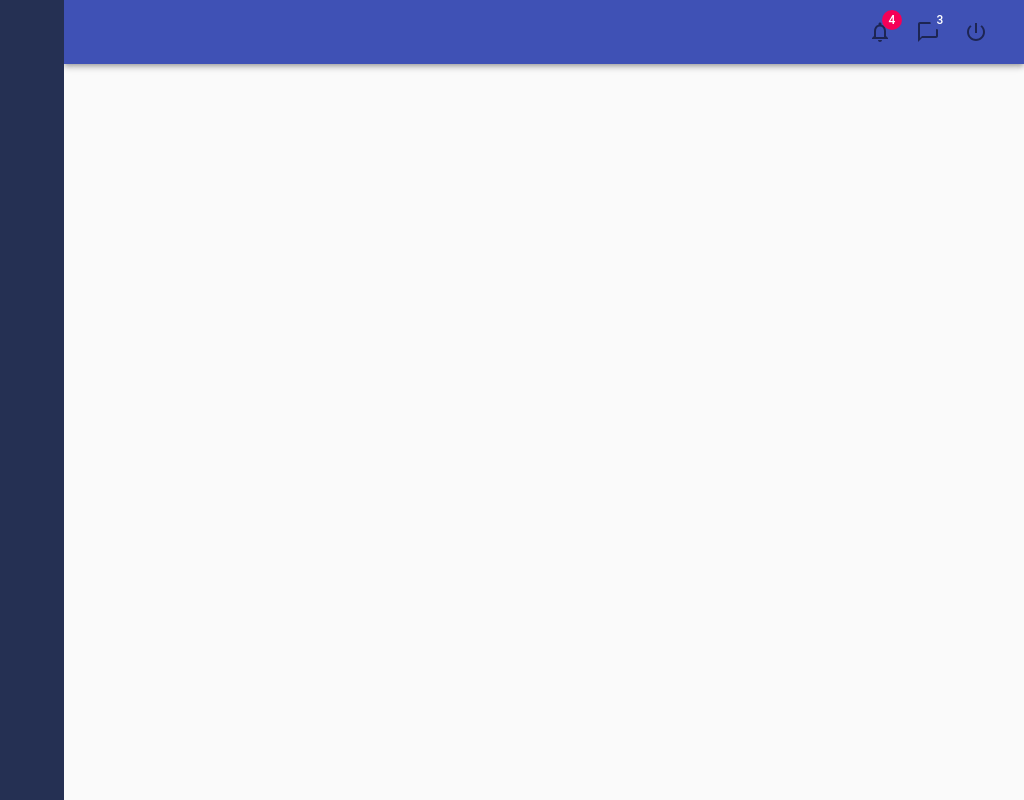
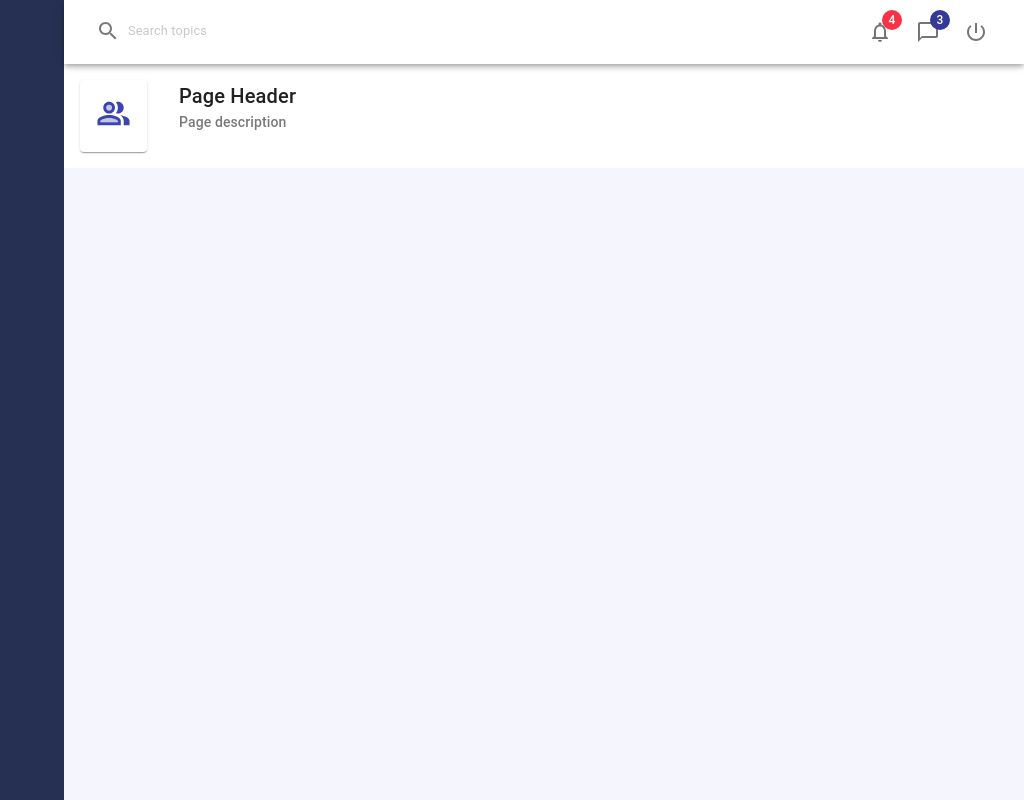
Before and after one commit to jhonnybaltros/React-System-With-MaterialUi, a React (Create React App) app: page / in a window 1280 px wide. Shown: the whole page, without its empty margins (256-1280 px from the left). Built offline with nearby package versions, Linux system fonts and the light colour scheme.

Commit message:
Appbar and PageHeader

```diff
--- a/src/App/App.js
+++ b/src/App/App.js
@@ -1,8 +1,28 @@
 import React from 'react';
 import './App.css';
 import SideMenu from '../Components/SideMenu';
-import { CssBaseline, makeStyles } from '@material-ui/core';
+import { createMuiTheme, CssBaseline, makeStyles, ThemeProvider } from '@material-ui/core';
 import Header from '../Components/Header';
+import PageHeader from '../Components/PageHeader';
+import PeopleOutlineTwoToneIcon  from '@material-ui/icons/PeopleAltTwoTone';
+
+
+const theme = createMuiTheme({
+  palette:{
+    primary:{
+      main:"#333996",
+      light:"#3c44b126"
+  },
+  secondary:{
+    main:"#f83245",
+    light:"#f8324526"
+    },
+    background: {
+      default:"#f4f5fd"
+    }
+  }
+})
+
 
 const useStyles = makeStyles({
   appMain:{
@@ -15,13 +35,18 @@ function App() {
   const classes = useStyles();
 
   return (
-    <>
+    <ThemeProvider theme={theme}>
    <SideMenu />
     <div className={classes.appMain}>
       <Header />
+      <PageHeader
+      title="Page Header"
+      subtitle="Page description"
+      icon = {<PeopleOutlineTwoToneIcon fontSize="large" />}
+      />
     </div>
     <CssBaseline />
-    </>
+    </ThemeProvider>
   );
 }
 
--- a/src/Components/Header.js
+++ b/src/Components/Header.js
@@ -1,28 +1,54 @@
-import { AppBar, Badge, Grid, InputBase, IconButton, Toolbar } from '@material-ui/core'
+import { AppBar, Badge, Grid, InputBase, IconButton, Toolbar, makeStyles } from '@material-ui/core'
 import React from 'react'
 import NotificationsNoneIcon from '@material-ui/icons/NotificationsNone'
 import ChatBubbleOutlineIcon  from '@material-ui/icons/ChatBubbleOutline'
 import PowerSettingsNewIcon  from '@material-ui/icons/PowerSettingsNew'
+import SearchIcon  from '@material-ui/icons/Search'
 
+const useStyles = makeStyles(theme =>({
+    root: {
+        backgroundColor: '#fff',
+        transform:'translateZ(0)'
+    },
+    searchInput:{
+        opacity: '0.6',
+        padding: `0px ${theme.spacing(1)}px`,
+        fontSize: '0.8rem',
+        '&:hover':{
+            backgroundColor:'#f2f2f2'
+        },
+        '& .MuiSvgIcon-root' :{
+            marginRight:theme.spacing(1)
+        },
+    }
+}))
 export default function Header() {
+
+    const classes = useStyles();
+
     return (
-       <AppBar position="static">
+       <AppBar position="static" className={classes.root}>
 
            <Toolbar>
-        <Grid container>
+        <Grid container
+        alignItems='center'>
             <Grid item>
-                <InputBase />
+                <InputBase
+                placeholder="Search topics"
+                className={classes.searchInput}
+                startAdornment={<SearchIcon fonsize='small' />}
+                />
             </Grid>
             <Grid item sm></Grid>
             <Grid item>
                 <IconButton>
                     <Badge badgeContent={4} color="secondary">
-                        <NotificationsNoneIcon />
+                        <NotificationsNoneIcon fonsize='small' />
                     </Badge>
                 </IconButton>
                 <IconButton>
                     <Badge badgeContent={3} color="primary">
-                        <ChatBubbleOutlineIcon />
+                        <ChatBubbleOutlineIcon fonsize='small' />
                     </Badge>
                 </IconButton>
                 <IconButton>
--- /dev/null
+++ b/src/Components/PageHeader.js
@@ -0,0 +1,50 @@
+import React from 'react'
+import { Paper, Card, Typography, makeStyles } from '@material-ui/core'
+
+const useStyles = makeStyles(theme =>({
+    root:{
+        backgroundColor:'#fdfdff'
+    },
+    pageHeader:{
+        padding:theme.spacing(2),
+        display:'flex',
+        marginBottom:theme.spacing(2)
+    },
+    pageIcon:{
+        display:'inline-block',
+        padding: theme.spacing(2),
+        color:'#3c44b1'
+    },
+    pageTitle:{
+        paddingLeft:theme.spacing(4),
+        '& .MuiTypography-subtitle2':{
+           opacity:'0.6 '
+        }
+    }
+}))
+
+export default function PageHeader(props) {
+
+    const classes = useStyles();
+    const {title, subtitle, icon} = props;
+    return (
+        <Paper elevation={0} square>
+            <div className={classes.pageHeader}>
+                <Card className={classes.pageIcon}>
+                    {icon}
+                </Card>
+                <div className={classes.pageTitle}>
+                    <Typography
+                    variant="h6"
+                    component="div">
+                    {title}</Typography>
+                    <Typography
+                    variant="subtitle2"
+                    component="div">
+                    {subtitle}</Typography>
+
+                </div>
+            </div>
+        </Paper>
+    )
+}
```
